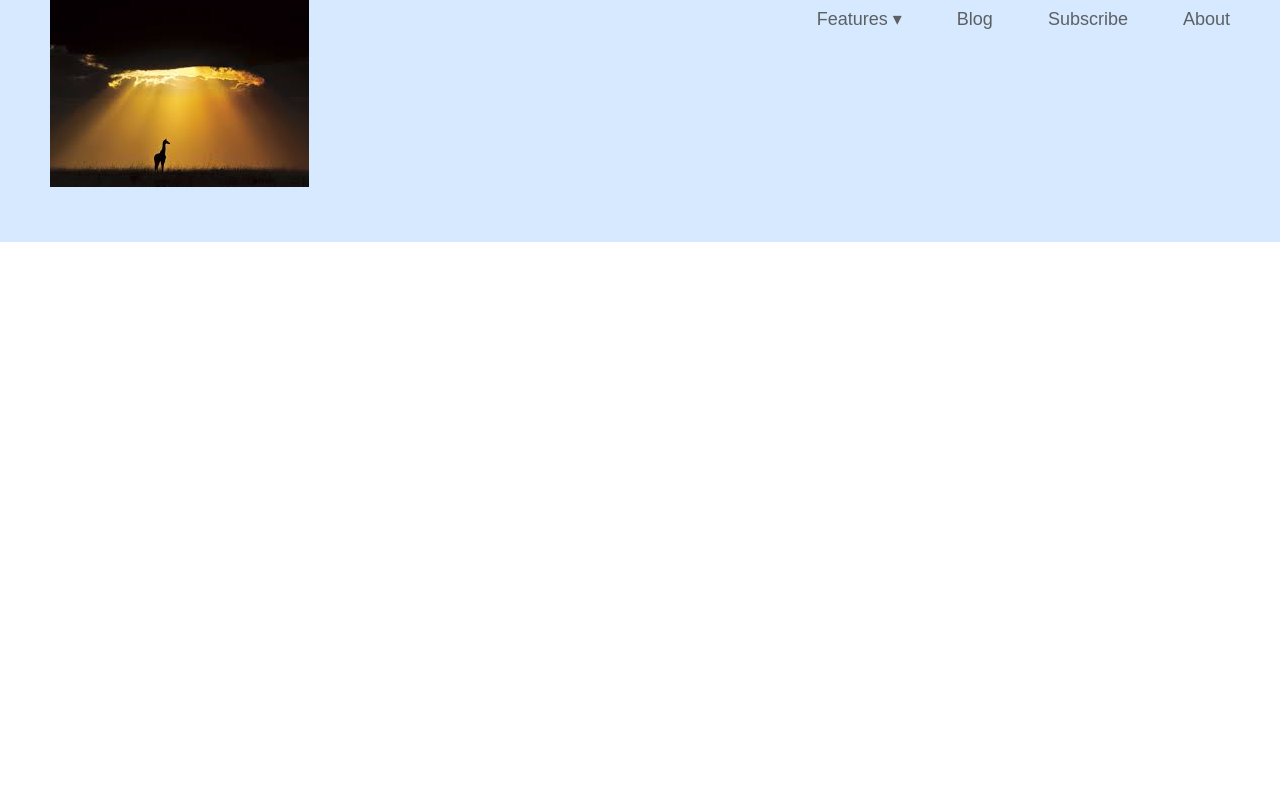
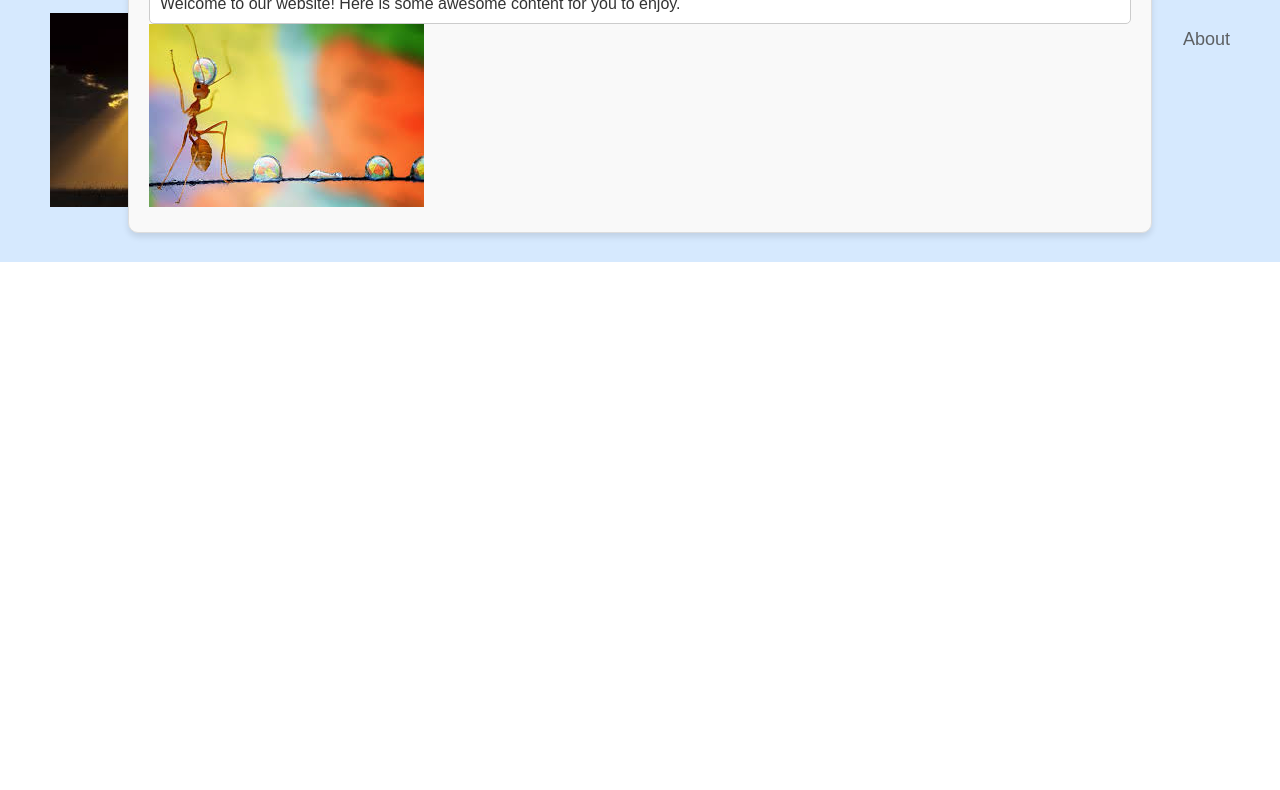
Before and after one commit to AiiraRobertson/my-repo, a plain HTML site: page recipe/home.html in a window 1280 px wide. Shown: the part 57-847 px from the top of the page. Drawn offline with Linux system fonts and the light colour scheme.

Commit message:
Refactor home.html and home.css; update content structure and enhance styling for better layout

```diff
--- a/recipe/home.html
+++ b/recipe/home.html
@@ -27,14 +27,14 @@
       </ul>
     </div>
     <div class="content">
-      <h1>Welcome to the Awesome Page!</h1>
-      <p>This is a simple page to demonstrate HTML, CSS, and JavaScript.</p>
-      <button>Click Me!</button>
+      <div class="text-box">
+        <p>
+          Welcome to our website! Here is some awesome content for you to enjoy.
+        </p>
+      </div>
+      <div class="photo-box">
+        <img src="/Picture/ant.jpeg" alt="Sample Photo" />
+      </div>
     </div>
-  <script>
-    // JavaScript to handle button click
-    document.querySelector('button').addEventListener('click', function() {
-      alert('Button clicked!');
-    });
-  </script>
+  </body>
 </html>
--- a/stylesheets/home.css
+++ b/stylesheets/home.css
@@ -8,7 +8,7 @@ body {
   height: 1200px;
   font-size: 18px;
   font-family: sans-serif;
-  color: #5d6063;
+
 }
 
 a:link,
@@ -94,6 +94,29 @@ a:hover {
   display: none; /* Hide by default */
 }
 
+.content {
+  width: 80%;
+  margin: 20px auto;
+  padding: 20px;
+  background-color: #f9f9f9;
+  border: 1px solid #ddd;
+  border-radius: 10px;
+  box-shadow: 0 4px 6px rgba(0, 0, 0, 0.1);
+  position: sticky;
+  bottom: 0;
+
+}
+
+.text-box {
+  width: 100%;
+  padding: 10px;
+  border: 1px solid #ccc;
+  border-radius: 5px;
+  font-size: 16px;
+  color: #333;
+  background-color: #fff;
+  box-sizing: border-box;
+}
 .button {
   display: inline-block;
   padding: 10px 20px;
```
